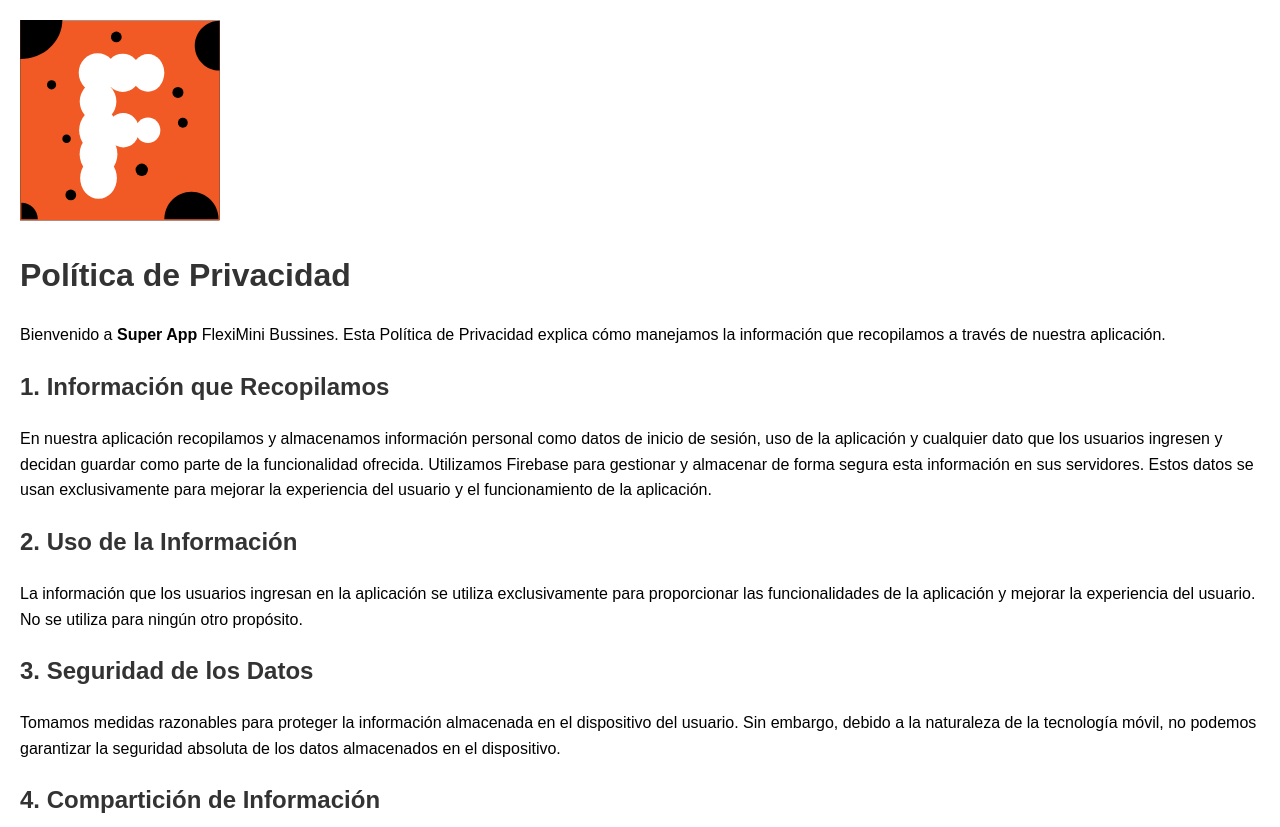
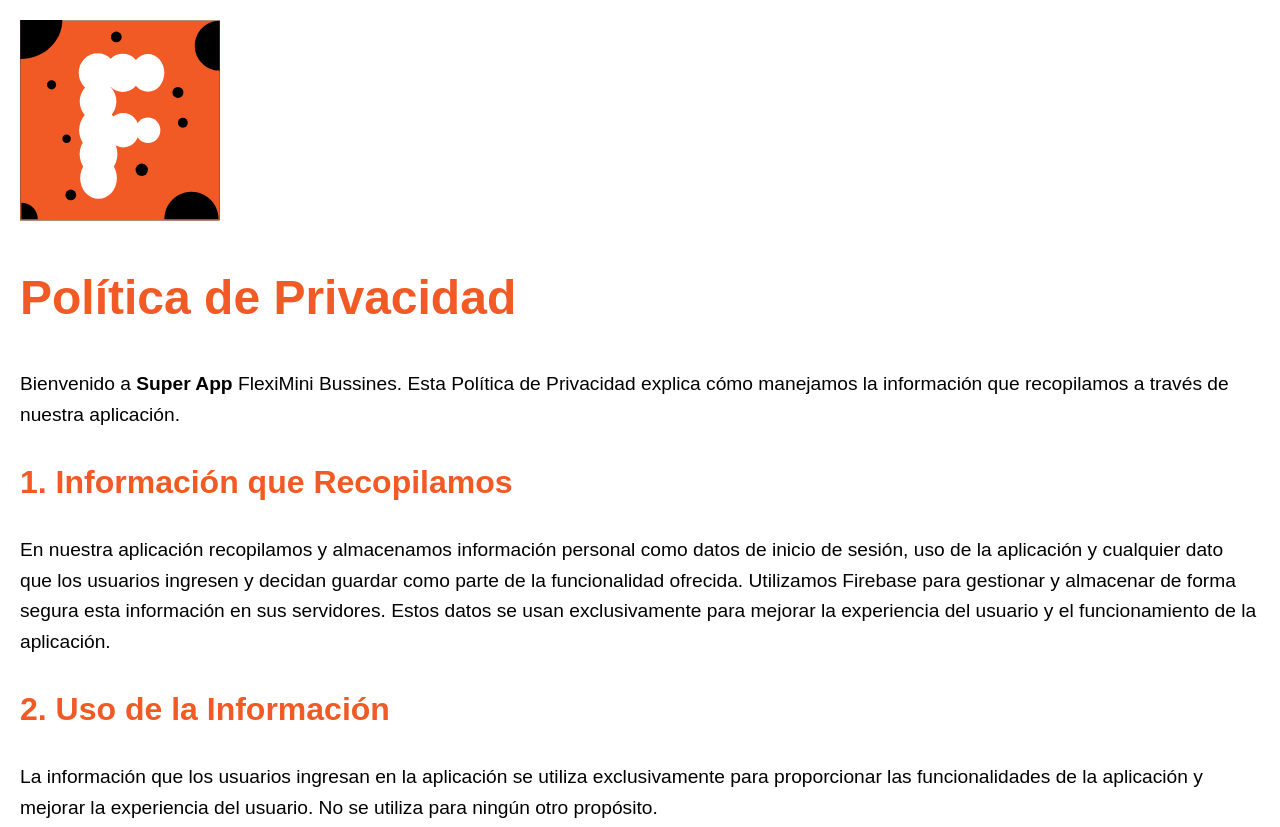
Before and after one commit to ericnavarrogerman/ericnavarrogerman, a plain HTML site: page index.html in a window 1280 px wide. Shown: the top 827 px of the page. Drawn offline with Linux system fonts and the light colour scheme.

Commit message:
cambios de color y de tamano

```diff
--- a/index.html
+++ b/index.html
@@ -9,12 +9,23 @@
             font-family: Arial, sans-serif;
             line-height: 1.6;
             margin: 20px;
+            font-size: 16px;
         }
-        h1, h2 {
-            color: #333;
+                h1, h2 {
+            color: #f15a24;
         }
+
+        h1{
+            font-size: 3em;
+        }
+
+        h2 {
+            font-size: 2em;
+        }
+
         p {
-            margin: 0 0 10px;
+            line-height: 1.6;
+            font-size: 1.2em;
         }
         ul {
             margin: 0 0 10px;
```
